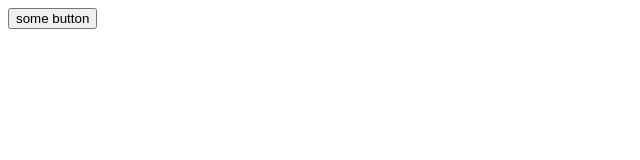
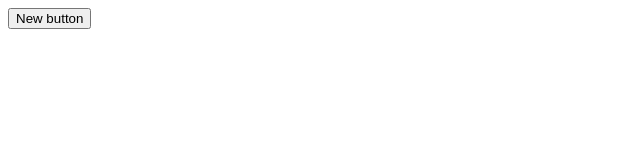
Before and after one commit to stepler/example-project, a plain HTML site: page index.html in a window 1280 px wide. Shown: the full height of the page, 0-640 px from the left. Drawn offline with Linux system fonts and the light colour scheme.

Commit message:
Правки тайтла и баттона

```diff
--- a/index.html
+++ b/index.html
@@ -1,8 +1,8 @@
 <html>
   <head>
-    <title>Example button</title>
+    <title>New button</title>
   </head>
   <body>
-    <button>some button</button>
+    <button>New button</button>
   </body>
 </html>
```
